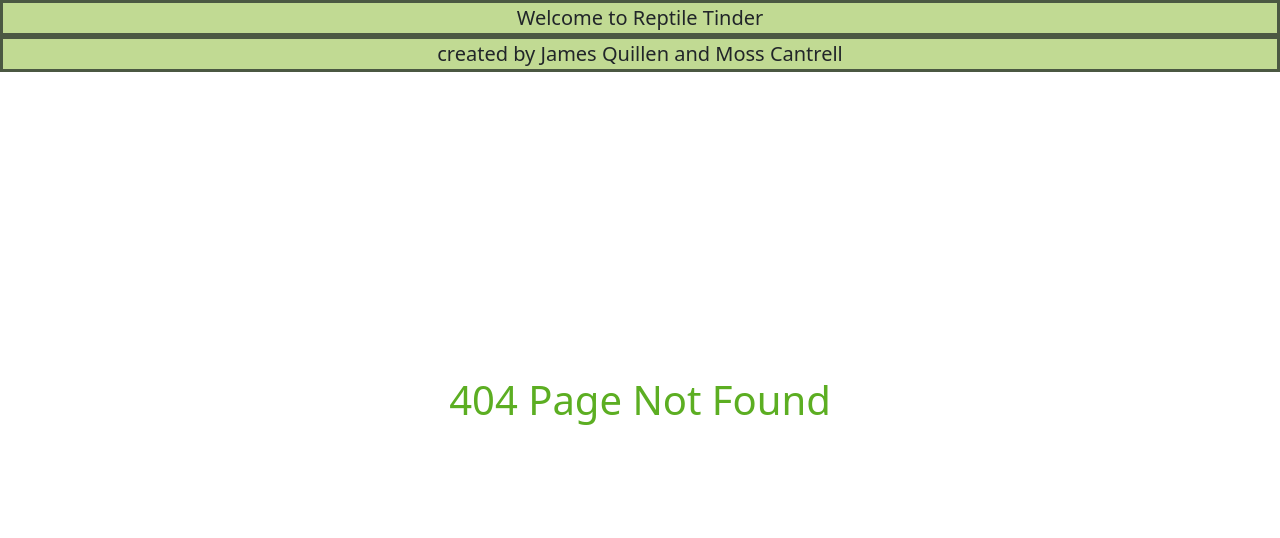
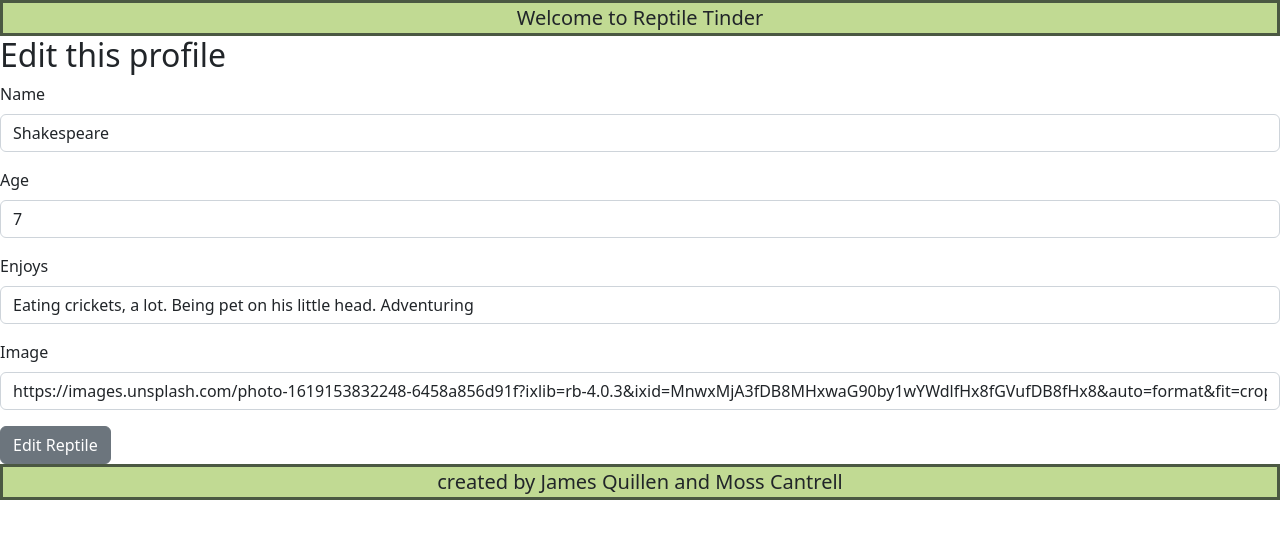
Before and after one commit to learn-academy-2022-hotel/cat-tinder-frontend-team-reptile-tinder, a React (Create React App) app: page /reptileedit/1 in a window 1280 px wide. Before the commit this address had no page. Shown: the top 538 px of the page. Built offline with nearby package versions, Linux system fonts and the light colour scheme.

Commit message:
working on edit tests

```diff
--- a/src/App.js
+++ b/src/App.js
@@ -18,6 +18,10 @@ const App = () => {
     console.log(reptile);
   }
 
+  const updateReptile = (reptile, id) => {
+    console.log("reptile:", reptile);
+  }
+
   return(
     <>
     <Header />
@@ -26,7 +30,7 @@ const App = () => {
         <Route path="/reptileindex" element={<ReptileIndex reptiles={reptiles}/>} />
         <Route path="/reptileshow/:id" element={<ReptileShow reptiles={reptiles}/>} />
         <Route path="/reptilenew" element={<ReptileNew createReptile={createReptile} />} />
-        <Route path="/reptileedit" element={<ReptileEdit />} />
+        <Route path="/reptileedit/:id" element={<ReptileEdit reptiles={reptiles} updateReptile={updateReptile} />} />
         <Route path="*" element={<NotFound />} />
       </Routes>
     <Footer />
--- a/src/pages/ReptileEdit.js
+++ b/src/pages/ReptileEdit.js
@@ -1,8 +1,87 @@
-const ReptileEdit = () => {
-    return(
-      <>
-      "Hello World"
-      </>
-    )
+import { React, useState } from "react"
+import { Form, FormGroup, Label, Input, Button } from "reactstrap"
+import { useNavigate, useParams } from "react-router-dom"
+
+const ReptileEdit = ( { reptiles, updateReptile} ) => {
+
+  const {id} = useParams()
+  let currentReptile = reptiles?.find(reptile => reptile.id === +id)
+  console.log(currentReptile);
+  const navigate = useNavigate()
+  const [editReptile, setEditReptile] = useState({
+    name: currentReptile.name,
+    age: currentReptile.age,
+    enjoys: currentReptile.enjoys,
+    image: currentReptile.image
+  })
+
+  const handleChange = (e) => {
+    setEditReptile({...editReptile, [e.target.name]: e.target.value})
   }
-  export default ReptileEdit;
+
+  const handleSubmit = () => {
+    updateReptile(editReptile, currentReptile.id)
+    navigate(`/reptileshow/${currentReptile.id}`)
+  }
+  return(
+    <>
+      <h2>Edit this profile</h2>
+      <Form>
+        <FormGroup>
+          <Label for="name">
+            Name
+          </Label>
+          <Input
+            id="name"
+            name="name"
+            placeholder={currentReptile.name}
+            type="text"
+            onChange={handleChange}
+            value={editReptile.name}
+          />
+        </FormGroup>
+        <FormGroup>
+          <Label for="age">
+            Age
+          </Label>
+          <Input
+            id="age"
+            name="age"
+            placeholder={currentReptile.age}
+            type="text"
+            onChange={handleChange}
+            value={editReptile.age}
+          />
+        </FormGroup>
+        <FormGroup>
+          <Label for="enjoys">
+            Enjoys
+          </Label>
+          <Input
+            id="enjoys"
+            name="enjoys"
+            placeholder={currentReptile.age}
+            type="text"
+            onChange={handleChange}
+            value={editReptile.enjoys}
+          />
+        </FormGroup>
+        <FormGroup>
+          <Label for="image">
+            Image
+          </Label>
+          <Input
+            id="image"
+            name="image"
+            placeholder={currentReptile.image}
+            type="text"
+            onChange={handleChange}
+            value={editReptile.image}
+          />
+        </FormGroup>
+      </Form>
+      <Button onClick={handleSubmit} name="submit" role="button">Edit Reptile</Button>
+    </>
+  )
+}
+export default ReptileEdit;
--- a/src/pages/ReptileShow.js
+++ b/src/pages/ReptileShow.js
@@ -1,5 +1,6 @@
 import React from "react"
 import { useParams } from "react-router-dom"
+import { NavLink } from "react-router-dom"
 
 const ReptileShow = ({reptiles}) => {
   const {id} = useParams()
@@ -18,6 +19,9 @@ const ReptileShow = ({reptiles}) => {
           <p>{currentReptile.enjoys}</p>
         </>
       )}
+      <NavLink to={`/reptileedit/${currentReptile.id}`} className="nav-link">
+        Edit Reptile Profile
+      </NavLink>
     </main>
   )
 }
```
Also changed, not shown: 2 other files (tests, documents, lock files or other folders).
